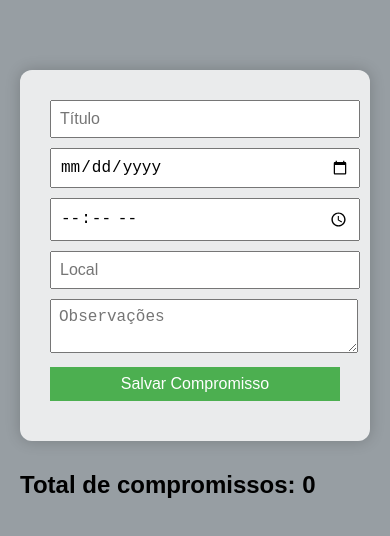
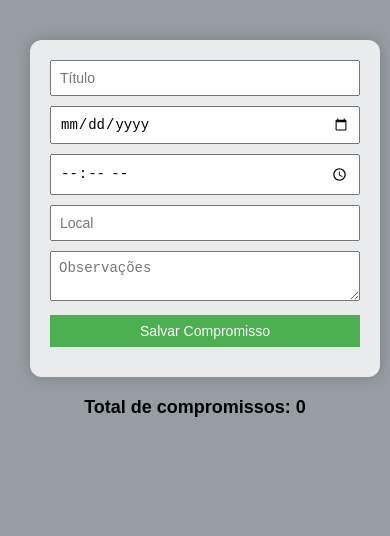
Before and after one commit to SrJhol/Agenda-Pessoal, a plain HTML site: page index.html in a window 390 px wide. Drawn offline with Linux system fonts and the light colour scheme.

Commit message:
fix(responsiveness): ajusta layout para melhor exibição em dispositivos móveis
Para melhor ajustes em aparelhos menores

```diff
--- a/style.css
+++ b/style.css
@@ -1,6 +1,7 @@
 /* Define estilos básicos para o corpo da página */
 body {
    font-family: Arial, sans-serif;
+  font-size: 16px; /* Mínimo para evitar zoom em campos de formulário */
   background-color: #979ea3;
   margin: 0;
   padding: 20px;
@@ -20,10 +21,13 @@ body {
 form input,
 form textarea,
 form button {
-  width: 100%;
+ width: 100%;
+  max-width: 100%; /* evita ultrapassar a largura do container */
   margin-bottom: 10px;
   padding: 8px;
   font-size: 16px;
+  box-sizing: border-box; /* garante que padding não quebre a largura */
+  font-size: 16px; /* importante! */
 }
 
 /* Estilo base para botões */
@@ -65,3 +69,40 @@ button {
   margin: 50px auto 30px auto;
   box-sizing: border-box;
 }
+/* Responsividade para telas menores (como celulares) */
+@media (max-width: 480px) {
+  .form-container {
+    padding: 20px;
+    margin: 20px 10px;
+  }
+
+  .compromisso-header {
+    flex-direction: column;
+    align-items: flex-start;
+  }
+
+  .compromisso-header button {
+    margin: 5px 0 0 0;
+  }
+
+  h2 {
+    font-size: 18px;
+    text-align: center;
+  }
+
+  form input,
+  form textarea,
+  form button {
+    font-size: 14px;
+  }
+}
+
+html {
+  font-size: 16px;
+}
+
+body {
+  -webkit-font-smoothing: antialiased;
+  -moz-osx-font-smoothing: grayscale;
+  text-rendering: optimizeLegibility;
+}
```
